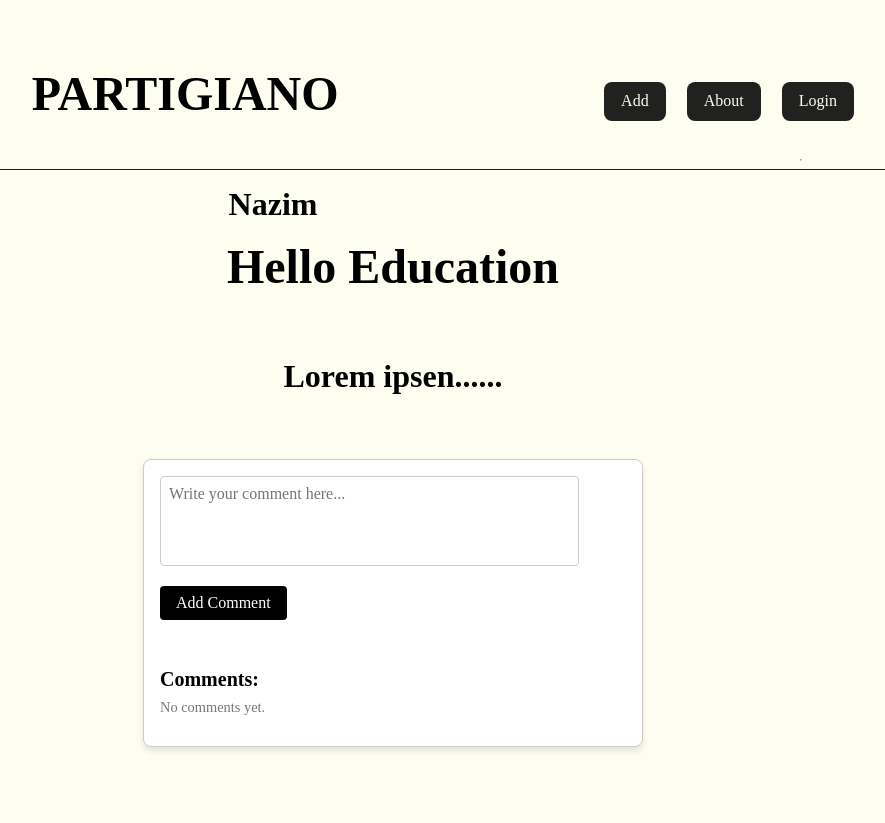
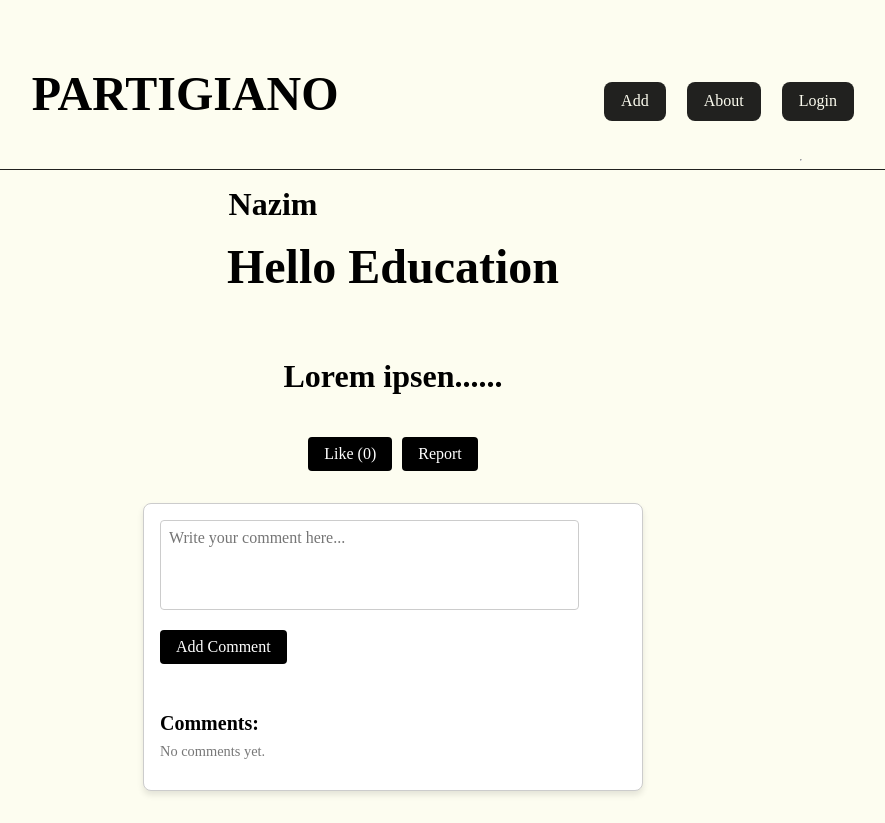
Before and after one commit to ARDhruvo/Partigiano, a React (Vite) app: page /blog/1 in a window 1280 px wide. Shown: the whole page, without its empty margins (247-1132 px from the left). Before the commit the page ends 800 px from the top, so only its background shows below. Built offline with nearby package versions, Linux system fonts and the light colour scheme.

Commit message:
like & report for post also create textarea modified

```diff
--- a/src/App.css
+++ b/src/App.css
@@ -164,6 +164,45 @@ h3 {
 .content h2 {
   margin-top: 1rem;
   margin-bottom: 4rem;
+}
+
+/*-------------like & report-------------*/
+.button-container {
+  display: flex;
+  justify-content: center;
+  margin-top: 10px;
+}
+
+.report-button {
+  display: inline-block;
+  padding: 0.5rem 1rem;
+  background-color: black;
+  color: #fff;
+  border: none;
+  border-radius: 4px;
+  cursor: pointer;
+  font-size: 1rem;
+  margin-bottom: auto;
+}
+
+.report-button:hover {
+  background-color: hsl(0, 0%, 30%);
+}
+
+.like-button {
+  display: inline-block;
+  padding: 0.5rem 1rem;
+  background-color: black;
+  color: #fff;
+  border: none;
+  border-radius: 4px;
+  cursor: pointer;
+  font-size: 1rem;
+  margin-bottom: auto;
+}
+
+.like-button:hover {
+  background-color: hsl(0, 0%, 30%);
 }
 
 /*-------------Comment Section-------------*/
--- a/src/components/blogBody.jsx
+++ b/src/components/blogBody.jsx
@@ -1,9 +1,8 @@
-import React from "react";
+import React, { useState } from "react";
 import { useParams } from "react-router-dom";
 import Contents from "./contents";
-import { useState } from "react";
 
-function blogBody() {
+function BlogBody() {
   const { id } = useParams();
 
   const [contents, setContents] = useState([
@@ -12,26 +11,51 @@ function blogBody() {
       body: "Lorem ipsen......",
       author: "Nazim",
       id: "1",
+      likes: 0,
     },
     {
       title: "Hello Emergency",
       body: "Lorem ipsen......",
       author: "Raian",
       id: "2",
+      likes: 0,
     },
     {
       title: "Hello Education1",
       body: "Lorem ipsen......",
       author: "Khan",
       id: "3",
+      likes: 0,
     },
   ]);
 
+  const handleLike = (postId) => {
+    setContents((prevContents) =>
+      prevContents.map((content) =>
+        content.id === postId ? { ...content, likes: content.likes + 1 } : content
+      )
+    );
+  };
+
   return (
     <div className="homeTitle">
-      <Contents contents={contents.filter((content) => content.id === id)} />
+      {contents
+        .filter((content) => content.id === id)
+        .map((content) => (
+          <div key={content.id} className="post-container">
+            <Contents contents={[content]} />
+            <div className="button-container">
+              <button className="like-button" onClick={() => handleLike(content.id)}>
+                Like ({content.likes})
+              </button>
+              <button className="report-button" style={{ marginLeft: "10px" }}>
+                Report
+              </button>
+            </div>
+          </div>
+        ))}
     </div>
   );
 }
 
-export default blogBody;
+export default BlogBody;
--- a/src/pages/create.jsx
+++ b/src/pages/create.jsx
@@ -10,6 +10,17 @@ function CreatePost() {
   const handleSubmit = (e) => {
     e.preventDefault();
     console.log("Post Submitted:", { title, category, content });
+  };
+
+  const textAreaStyle = {
+    width: "90%",
+    padding: "0.5rem",
+    border: "1px solid #ccc",
+    borderRadius: "4px",
+    marginBottom: "1rem",
+    resize: "none",
+    fontSize: "1rem",
+    display: "block"
   };
 
   return (
@@ -25,7 +36,7 @@ function CreatePost() {
               type="text"
               value={title}
               onChange={(e) => setTitle(e.target.value)}
-              style={{ display: "block", width: "100%", padding: "10px", marginTop: "5px" }}
+              style={textAreaStyle}
               placeholder="Enter your post title..."
             />
           </label>
@@ -35,7 +46,7 @@ function CreatePost() {
             <select
               value={category}
               onChange={(e) => setCategory(e.target.value)}
-              style={{ display: "block", width: "100%", padding: "10px", marginTop: "5px" }}>
+              style={textAreaStyle}>
               <option value="">-- Choose a category --</option>
               <option value="Technology">Technology</option>
               <option value="Health">Health</option>
@@ -50,14 +61,12 @@ function CreatePost() {
               value={content}
               onChange={(e) => setContent(e.target.value)}
               rows="6"
-              style={{ display: "block", width: "100%", padding: "10px", marginTop: "5px" }}
+              style={textAreaStyle}
               placeholder="Share your thoughts..."
             />
           </label>
 
-          <button style={{ padding: "10px 20px",  }}>
-          Post
-        </button>
+          <button style={{ padding: "10px 20px" }}>Post</button>
         </form>
       </div>
     </>
```
Also changed, not shown: 1 other file (tests, documents, lock files or other folders).
